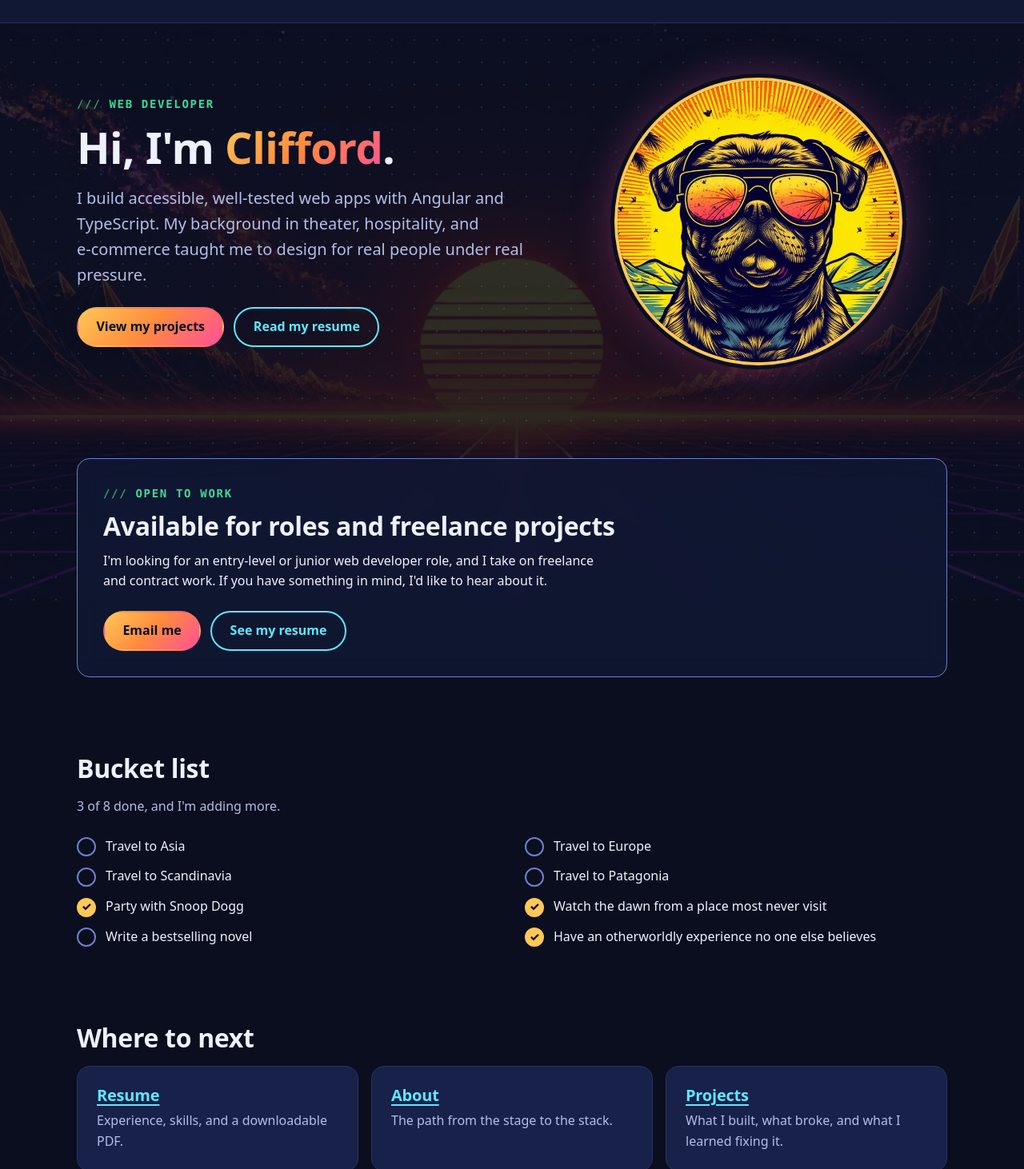
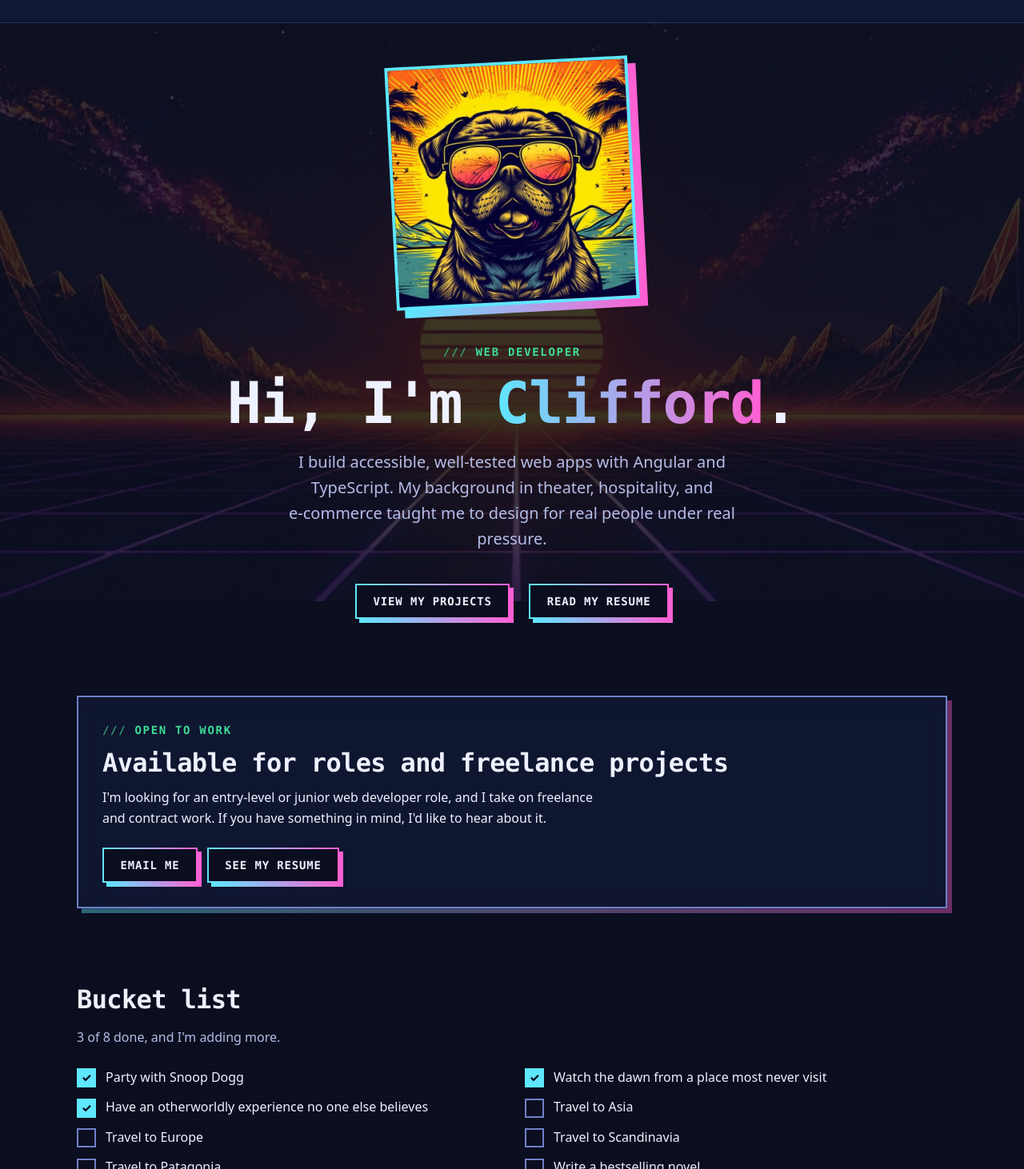
Before and after one commit to CDubScribbles/portfolio, an Angular app: page / in a window 1280 px wide. Shown: the part 48-1510 px from the top of the page at 80% size. Built offline with nearby package versions, Linux system fonts and the light colour scheme.

Commit message:
Sitting # A lot

```diff
--- a/src/app/app.component.css
+++ b/src/app/app.component.css
@@ -119,8 +119,7 @@ main:focus { outline: none; }
   position: absolute;
   inset: 0;
   background:
-    radial-gradient(rgb(94 231 255 / 0.14) 1px, transparent 1px) 0 0 / 28px 28px,
-    rgb(10 14 31 / 0.85);
+    rgb(10 14 31 / 0.8);
 }
 
 @media (forced-colors: active), print {
--- a/src/app/pages/about/about.component.css
+++ b/src/app/pages/about/about.component.css
@@ -4,9 +4,10 @@
   margin-top: var(--space-6);
 }
 
+/* Side by side on wide screens, with the photo getting the larger share. */
 @media (min-width: 56rem) {
   .about-grid {
-    grid-template-columns: minmax(0, 1.2fr) minmax(0, 1fr);
+    grid-template-columns: minmax(0, 1fr) minmax(0, 1.5fr);
     align-items: start;
   }
 }
--- a/src/app/pages/about/about.component.html
+++ b/src/app/pages/about/about.component.html
@@ -1,5 +1,5 @@
 <section class="container page">
-  <p class="eyebrow">The story so far</p>
+  <p class="eyebrow">The story so far...</p>
   <h1>About me</h1>
 
   <div class="about-grid">
@@ -26,8 +26,8 @@
         standing obsession: the game, <em>Neuromancer</em>, all of it.
       </p>
       <p>
-        The pug is {{ mascotName }}, the unofficial mascot of this site. He has
-        strong opinions about sunsets.
+        The pug is {{ mascotName }}, the official mascot of this site. He has
+        strong opinions about sunsets. Made with Canva AI.
       </p>
     </div>
 
@@ -35,14 +35,14 @@
       <img
         src="images/brosephius-beach-1200.webp"
         srcset="images/brosephius-beach-600.webp 600w, images/brosephius-beach-1200.webp 1200w"
-        sizes="(min-width: 56rem) 40vw, 100vw"
+        sizes="(min-width: 56rem) 40rem, 100vw"
         width="1200"
         height="800"
         loading="lazy"
         decoding="async"
         alt="A pug in tortoiseshell sunglasses lounging on a sunny Southern California beach under a red, white, and blue umbrella"
       />
-      <figcaption class="glass">{{ mascotName }}, made with Canva AI.</figcaption>
+      <figcaption class="glass">Brosephius Blopinder McPuggleson. Official mascot of sunsets and culture. Made with Canva AI.</figcaption>
     </figure>
   </div>
 </section>
--- a/src/app/pages/landing/landing.component.css
+++ b/src/app/pages/landing/landing.component.css
@@ -1,30 +1,32 @@
 .hero {
   display: grid;
+  justify-items: center;
   gap: var(--space-7);
-  align-items: center;
-  padding-block: var(--space-8);
+  padding-block: var(--space-7);
+  text-align: center;
 }
 
-@media (min-width: 52rem) {
-  .hero { grid-template-columns: 1.2fr 1fr; }
-}
+.hero-copy { display: grid; justify-items: center; }
+.hero-copy h1 { font-size: clamp(2.4rem, 1.4rem + 4.5vw, 4.5rem); }
 
 .lead {
+  max-width: 52ch;
+  margin-inline: auto;
   color: var(--text-muted);
   font-size: var(--step-1);
 }
 
 .nowrap { white-space: nowrap; }
 
-/* The name gets the sunset. Large text, so it clears contrast with room to spare. */
+/* The name gets the cyan-to-magenta gradient. Large text, so it clears contrast with room to spare. */
 .name {
-  background: var(--sunset);
+  background: var(--pop);
   -webkit-background-clip: text;
   background-clip: text;
   color: transparent;
 }
 @supports not (background-clip: text) {
-  .name { background: none; color: var(--gold); }
+  .name { background: none; color: var(--accent); }
 }
 @media (forced-colors: active) {
   .name { background: none; color: CanvasText; }
@@ -33,26 +35,39 @@
 .hero-actions {
   display: flex;
   flex-wrap: wrap;
-  gap: var(--space-3);
+  justify-content: center;
+  gap: var(--space-5);
   margin-top: var(--space-5);
 }
 
+/*
+  A square, slightly tilted "sticker" with a hard gradient shadow, above the text.
+  Sized by width, but capped by viewport height so the buttons stay on the first screen.
+*/
 .badge {
-  width: min(100%, 22rem);
-  aspect-ratio: 1;
-  margin-inline: auto;
-  overflow: hidden;
-  border-radius: 50%;
-  box-shadow:
-    0 0 0 4px var(--gold),
-    0 0 0 9px var(--bg),
-    0 0 56px rgb(255 79 154 / 0.4);
+  position: relative;
+  isolation: isolate;
+  width: min(100%, 22rem, max(17rem, 38vh));
+  transform: rotate(-3deg);
+}
+.badge::after {
+  content: "";
+  position: absolute;
+  inset: 0;
+  z-index: -1;
+  background: var(--pop);
+  transform: translate(10px, 10px);
 }
 
 .badge img {
   width: 100%;
-  height: 100%;
+  aspect-ratio: 1;
+  border: 4px solid var(--accent);
   object-fit: cover;
+}
+@media (forced-colors: active) {
+  .badge img { border-color: CanvasText; }
+  .badge::after { display: none; }
 }
 
 .bucket-list {
@@ -82,15 +97,15 @@
   height: 1.5rem;
   margin-top: 0.1rem;
   border: 2px solid var(--border-strong);
-  border-radius: 50%;
+  border-radius: 0;
   font-size: 0.9rem;
   font-weight: 800;
   line-height: 1;
 }
 
 .done .mark {
-  border-color: var(--gold);
-  background: var(--gold);
+  border-color: var(--accent);
+  background: var(--accent);
   color: var(--on-sunset);
 }
 
@@ -106,11 +121,59 @@
   .card-grid { grid-template-columns: repeat(3, 1fr); }
 }
 
+/*
+  Cards behave like the buttons: hollow with a gradient outline and shadow at rest,
+  the deeper blue and a press-in on hover or focus. The link's ::after is stretched
+  over the whole card, so the entire card is clickable while the heading stays the
+  real, keyboard-focusable link.
+*/
 .card {
   padding: var(--space-5);
-  border: 1px solid var(--border);
-  border-radius: var(--radius-lg);
-  background: var(--surface-2);
+  color: var(--text);
+  transition: transform 0.08s ease-out;
+}
+.card::before {
+  background: var(--bg);
+  border: 2px solid transparent;
+  border-image: var(--pop) 1;
+  transition: background-color 0.08s ease-out;
+}
+.card::after {
+  opacity: 1;
+  clip-path: none;
+  transform: translate(5px, 5px);
+  transition: transform 0.08s ease-out;
+}
+
+.card a { color: var(--accent); outline: none; }
+.card a::after {
+  content: "";
+  position: absolute;
+  inset: 0;
+}
+/* The focus ring goes around the whole card, because the whole card is the target. */
+.card a:focus-visible::after {
+  outline: 3px solid var(--accent);
+  outline-offset: 4px;
+}
+
+.card:hover,
+.card:focus-within { color: var(--on-sunset); }
+.card:hover::before,
+.card:focus-within::before { background: var(--accent-deep); }
+.card:hover { transform: translate(3px, 3px); }
+.card:hover::after { transform: translate(2px, 2px); }
+.card:hover a,
+.card:focus-within a {
+  background: none;
+  color: var(--on-sunset);
+  text-decoration-color: currentColor;
+}
+.card:hover p,
+.card:focus-within p { color: var(--on-sunset); }
+
+@media (forced-colors: active) {
+  .card::before { border-image: none; border-color: CanvasText; }
 }
 
 .card h3 { margin-bottom: var(--space-2); }
--- a/src/app/pages/landing/landing.component.html
+++ b/src/app/pages/landing/landing.component.html
@@ -1,4 +1,15 @@
 <section class="container hero" aria-labelledby="hero-heading">
+  <div class="badge">
+    <img
+      src="images/pug-badge.webp"
+      width="640"
+      height="640"
+      fetchpriority="high"
+      decoding="async"
+      alt="Illustration of a pug in aviator sunglasses in front of a sunset, palm trees, and mountains"
+    />
+  </div>
+
   <div class="hero-copy reveal">
     <p class="eyebrow">{{ site.role }}</p>
     <h1 id="hero-heading">Hi, I'm <span class="name">{{ site.shortName }}</span>.</h1>
@@ -13,16 +24,6 @@
     </div>
   </div>
 
-  <div class="badge">
-    <img
-      src="images/pug-badge.webp"
-      width="640"
-      height="640"
-      fetchpriority="high"
-      decoding="async"
-      alt="Illustration of a pug in aviator sunglasses in front of a sunset, palm trees, and mountains"
-    />
-  </div>
 </section>
 
 <section class="container section" aria-labelledby="availability-heading">
@@ -44,7 +45,7 @@
   <h2 id="bucket-heading">Bucket list</h2>
   <p class="muted">{{ doneCount }} of {{ bucketList.length }} done, and I'm adding more.</p>
   <ul class="bucket-list">
-    @for (item of bucketList; track item.text) {
+    @for (item of sortedBucketList; track item.text) {
       <li [class.done]="item.done">
         <span class="mark" aria-hidden="true">{{ item.done ? '✓' : '' }}</span>
         <span>
--- a/src/app/pages/landing/landing.component.ts
+++ b/src/app/pages/landing/landing.component.ts
@@ -29,6 +29,10 @@ export class LandingComponent {
     { text: 'Have an otherworldly experience no one else believes', done: true }
   ];
 
+  /** Finished goals first. Array.sort is stable, so each group keeps its written order. */
+  readonly sortedBucketList: readonly BucketItem[] = [...this.bucketList]
+    .sort((a, b) => Number(b.done) - Number(a.done));
+
   get doneCount(): number {
     return this.bucketList.filter(item => item.done).length;
   }
--- a/src/app/pages/not-found/not-found.component.css
+++ b/src/app/pages/not-found/not-found.component.css
@@ -1,11 +1,12 @@
 .lost {
   display: grid;
   gap: var(--space-7);
-  align-items: center;
+  align-items: start;
 }
 
+/* Side by side on wide screens, with the photo getting the larger share. */
 @media (min-width: 56rem) {
-  .lost { grid-template-columns: 1fr 1.2fr; }
+  .lost { grid-template-columns: 1fr 2fr; align-items: center; }
 }
 
 .lost-photo { margin: 0; }
--- a/src/app/pages/not-found/not-found.component.html
+++ b/src/app/pages/not-found/not-found.component.html
@@ -1,7 +1,7 @@
 <section class="container page lost">
   <div class="lost-copy">
     <p class="eyebrow">Error 404</p>
-    <h1>Signal lost.</h1>
+    <h1>Whoa! Signal lost.</h1>
     <p class="muted">
       That page doesn't exist, or it flatlined on the way here.
       Check the address, or head back to the start.
@@ -13,7 +13,7 @@
     <img
       src="images/brosephius-detective-1280.webp"
       srcset="images/brosephius-detective-640.webp 640w, images/brosephius-detective-1280.webp 1280w"
-      sizes="(min-width: 56rem) 50vw, 100vw"
+      sizes="(min-width: 56rem) 44rem, 100vw"
       width="1280"
       height="853"
       decoding="async"
--- a/src/app/pages/resume/resume.data.ts
+++ b/src/app/pages/resume/resume.data.ts
@@ -96,7 +96,14 @@ export const RESUME: ResumeData = {
   skillGroups: [
     {
       label: 'Technical skills',
-      items: ['HTML', 'CSS', 'JavaScript', 'SQL', 'Python', 'VBA']
+      items: [
+        'TypeScript', 'Angular', 'RxJS', 'JavaScript', 'Node.js', 'HTML', 'CSS',
+        'MongoDB', 'SQL', 'Python', 'VBA'
+      ]
+    },
+    {
+      label: 'Developer tools',
+      items: ['Git', 'GitHub', 'GitHub Actions', 'npm', 'Karma', 'Jasmine', 'VS Code']
     },
     {
       label: 'Tools and platforms',
@@ -112,7 +119,7 @@ export const RESUME: ResumeData = {
         'Platform Adoption & Value Realization', 'Expansion Opportunity Identification',
         'Cross-Functional Project Leadership', 'Diplomatic Communication & Team Coordination',
         'API Integration & Custom Systems', 'Email Campaign Strategy & Automation',
-        'UX Research & Design'
+        'UX Research & Design', 'Accessible Web Design (WCAG 2.1 AA)', 'Automated Testing'
       ]
     }
   ],
--- a/src/styles.css
+++ b/src/styles.css
@@ -13,13 +13,15 @@
   --text: #eef1ff;
   --text-muted: #b4bde6;
   --accent: #5ee7ff;          /* links and focus */
-  --accent-hot: #ff5fd2;      /* hover emphasis */
+  --accent-hot: #ff5fd2;      /* only ever seen as the far end of --pop, never on its own */
+  --accent-deep: #2fb4e6;     /* the hover blue: 8.0:1 with the dark text on top */
   --green: #3ddc97;           /* the Georgia lake-town nod */
   --gold: #ffc857;
   --orange: #ff8a3d;
   --pink: #ff4f9a;
   --on-sunset: #0a0e1f;       /* text on any sunset-colored fill */
   --sunset: linear-gradient(135deg, var(--gold), var(--orange) 50%, var(--pink));
+  --pop: linear-gradient(90deg, var(--accent), var(--accent-hot));   /* cyan to magenta: the name and accents */
 
   /* Type */
   --font-mono: ui-monospace, "SFMono-Regular", Menlo, Consolas, "Liberation Mono", monospace;
@@ -39,8 +41,8 @@
   --space-6: 2rem;
   --space-7: 3rem;
   --space-8: 4.5rem;
-  --radius: 0.5rem;
-  --radius-lg: 1rem;
+  --radius: 0;       /* square corners everywhere; the shape is part of the identity */
+  --radius-lg: 0;
   --container: 68rem;
 }
 
@@ -71,8 +73,9 @@ body {
 
 h1, h2, h3 {
   margin: 0 0 var(--space-4);
+  font-family: var(--font-mono);   /* mono headings, system sans for reading text */
   line-height: 1.15;
-  letter-spacing: -0.01em;
+  letter-spacing: -0.02em;
 }
 h1 { font-size: var(--step-3); }
 h2 { font-size: var(--step-2); }
@@ -87,7 +90,12 @@ a {
   color: var(--accent);
   text-underline-offset: 0.2em;
 }
-a:hover { color: var(--accent-hot); }
+a:hover {
+  /* Gradient underline on hover instead of a flat color change. */
+  background: var(--pop) left bottom / 100% 2px no-repeat;
+  color: var(--text);
+  text-decoration-color: transparent;
+}
 
 img { display: block; max-width: 100%; height: auto; }
 
@@ -135,32 +143,71 @@ img { display: block; max-width: 100%; height: auto; }
   border: 0;
 }
 
+/*
+  Hard offset shadows with a gradient. box-shadow can't hold a gradient, so each
+  shadow is a pseudo-element behind the element: ::after is the shadow (z -2),
+  ::before is the face (z -1), and the element itself paints nothing.
+*/
 .button {
+  position: relative;
+  isolation: isolate;
   display: inline-flex;
   align-items: center;
   justify-content: center;
   min-height: 2.75rem;
   padding: 0.65rem 1.4rem;
+  border: 0;
+  border-radius: 0;
+  background: none;
+  color: var(--text);
+  font-family: var(--font-mono);
+  font-size: var(--step-small);
+  font-weight: 700;
+  letter-spacing: 0.06em;
+  text-decoration: none;
+  text-transform: uppercase;
+  cursor: pointer;
+  transition: transform 0.08s ease-out;
+}
+.button::before,
+.button::after {
+  content: "";
+  position: absolute;
+  inset: 0;
+}
+.button::before {
+  z-index: -1;
+  background: var(--bg);                 /* hollow at rest: dark face, gradient outline */
   border: 2px solid transparent;
-  border-radius: 999px;
-  background: var(--sunset);
+  border-image: var(--pop) 1;
+  transition: background-color 0.08s ease-out;
+}
+.button::after {
+  z-index: -2;
+  background: var(--pop);
+  transform: translate(5px, 5px);
+  transition: transform 0.08s ease-out;
+}
+
+/* Hover and keyboard focus: the hollow face floods with the deeper blue. Hover also sinks the button onto its shadow. */
+.button:hover,
+.button:focus-visible {
+  background: none;
   color: var(--on-sunset);
-  font-weight: 700;
   text-decoration: none;
-  cursor: pointer;
 }
-.button:hover { color: var(--on-sunset); filter: brightness(1.1); }
+.button:hover::before,
+.button:focus-visible::before { background: var(--accent-deep); }
+.button:hover { transform: translate(3px, 3px); }
+.button:hover::after { transform: translate(2px, 2px); }
+.button:active { transform: translate(5px, 5px); }
+.button:active::after { transform: translate(0, 0); }
 
-.button-secondary {
-  background: transparent;
-  border-color: var(--accent);
-  color: var(--accent);
-}
-.button-secondary:hover {
-  background: transparent;
-  border-color: var(--accent-hot);
-  color: var(--text);
-  filter: none;
+/* .button-secondary is kept as a class name but now looks the same as .button. */
+
+@media (forced-colors: active) {
+  .button::after { display: none; }
+  .button::before { border-image: none; border: 2px solid ButtonText; }
 }
 
 .skip-link {
@@ -183,23 +230,56 @@ img { display: block; max-width: 100%; height: auto; }
   opacity: 0.7;
 }
 
-/* Solid panel for content-heavy sections. */
-.panel {
-  padding: var(--space-5);
-  border: 1px solid var(--border);
-  border-radius: var(--radius-lg);
+/*
+  Panels, glass, and cards share the same construction as the buttons: the
+  element paints nothing, ::before is the face, ::after is the gradient shadow.
+  The shadow is clipped to the visible L-shape so it never tints the face.
+*/
+.panel,
+.glass,
+.card {
+  position: relative;
+  isolation: isolate;
+  border: 0;
+  border-radius: 0;
+  background: none;
+}
+.panel { padding: var(--space-5); }
+
+.panel::before,
+.glass::before,
+.card::before,
+.panel::after,
+.glass::after,
+.card::after {
+  content: "";
+  position: absolute;
+  inset: 0;
+}
+.panel::before,
+.glass::before,
+.card::before {
+  z-index: -1;
+  border: 2px solid var(--border-strong);
   background: var(--surface-2);
+}
+.panel::after,
+.glass::after,
+.card::after {
+  z-index: -2;
+  background: var(--pop);
+  opacity: 0.4;                                   /* decorative only */
+  transform: translate(6px, 6px);
+  clip-path: polygon(evenodd,
+    0 0, 100% 0, 100% 100%, 0 100%, 0 0,
+    -6px -6px, calc(100% - 6px) -6px, calc(100% - 6px) calc(100% - 6px), -6px calc(100% - 6px), -6px -6px);
 }
 
 /*
   Frosted glass. Opacity is 85% on purpose: with pure white behind it the
   worst-case contrast is 6.0:1 for muted text, 9.8:1 for body text.
 */
-.glass {
-  border: 1px solid var(--border-strong);
-  border-radius: var(--radius-lg);
-  background: rgb(17 24 51 / 0.85);
-}
+.glass::before { background: rgb(17 24 51 / 0.85); }
 @supports (backdrop-filter: blur(1px)) or (-webkit-backdrop-filter: blur(1px)) {
   .glass {
     -webkit-backdrop-filter: blur(14px) saturate(1.3);
@@ -210,8 +290,13 @@ img { display: block; max-width: 100%; height: auto; }
   .glass {
     -webkit-backdrop-filter: none;
     backdrop-filter: none;
-    background: var(--surface-2);
   }
+  .glass::before { background: var(--surface-2); }
+}
+
+@media (forced-colors: active) {
+  .panel::after, .glass::after, .card::after { display: none; }
+  .panel::before, .glass::before, .card::before { border-color: CanvasText; }
 }
 
 .tags {
@@ -225,7 +310,8 @@ img { display: block; max-width: 100%; height: auto; }
 .tags li {
   padding: 0.2rem 0.75rem;
   border: 1px solid var(--border-strong);
-  border-radius: 999px;
+  border-radius: 0;
+  font-family: var(--font-mono);
   font-size: var(--step-small);
 }
 
```
Also changed, not shown: 1 other file (tests, documents, lock files or other folders).
